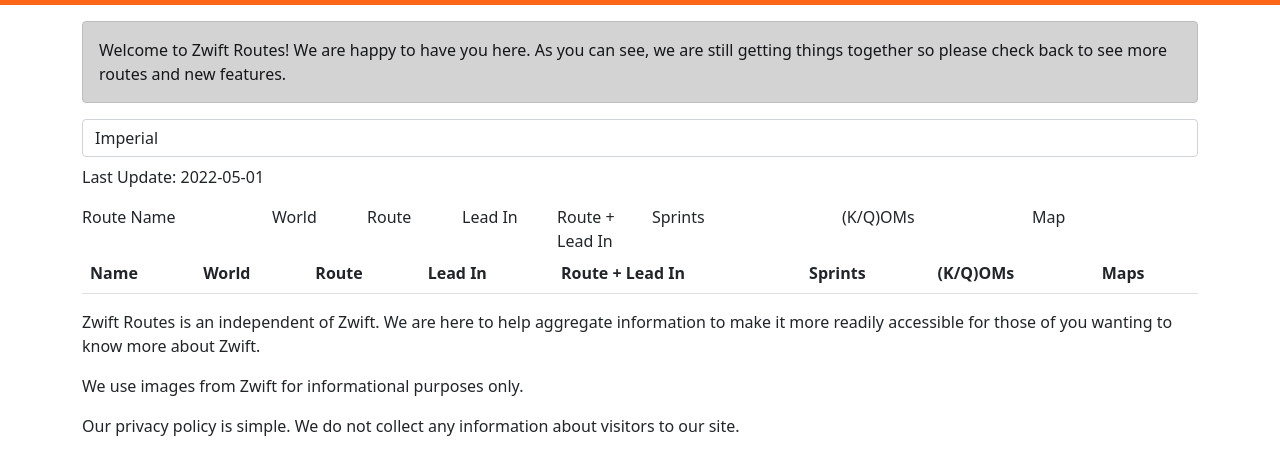
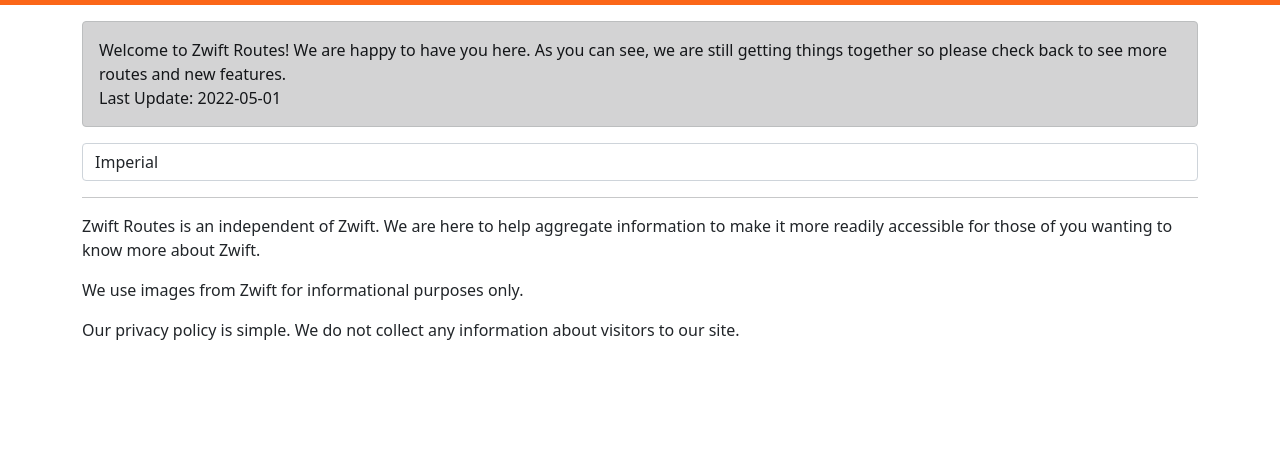
Before and after one commit to ninjacoder88/zwiftroutes.com, a website: page src/public/index.html in a window 1280 px wide. Shown: the part 51-526 px from the top of the page. Drawn offline with Linux system fonts and the light colour scheme; no server answers.

Commit message:
clean up

```diff
--- a/src/public/index.html
+++ b/src/public/index.html
@@ -49,15 +49,11 @@
         <div class="container">
 
             <div class="alert alert-dark mt-3" role="alert">
-                Welcome to Zwift Routes! We are happy to have you here. As you can see, we are still getting things together so please check back to see more routes and new features.
+                Welcome to Zwift Routes! We are happy to have you here. As you can see, we are still getting things together so please check back to see more routes and new features.<br/>
+                Last Update: 2022-05-01
             </div>
 
             <select class="form-control mb-2 mt-2" data-bind="options: measurementSystems, optionsText: 'systemName', value: selectedSystem"></select>
-
-            <p>Last Update: 2022-05-01</p>
-
-
-
             <div data-bind="foreach: routes">
                 <div class="card bg-light text-dark mb-3">
                     <div class="card-header">
@@ -119,7 +115,9 @@
                 </div>
             </div>
 
-            <div class="row">
+            <hr/>
+
+            <!-- <div class="row">
                 <div class="col-md-2">Route Name</div>
                 <div class="col-md-1">World</div>
                 <div class="col-md-1">Route</div>
@@ -232,7 +230,7 @@
                         <td><button type="button" class="btn btn-secondary" data-bind="click: viewMaps">View</button></td>
                     </tr>
                 </tbody>
-            </table>
+            </table> -->
 
             <p>Zwift Routes is an independent of Zwift. We are here to help aggregate information to make it more readily accessible for those of you wanting to know more about Zwift.</p>
             <p>We use images from Zwift for informational purposes only.</p>
```
